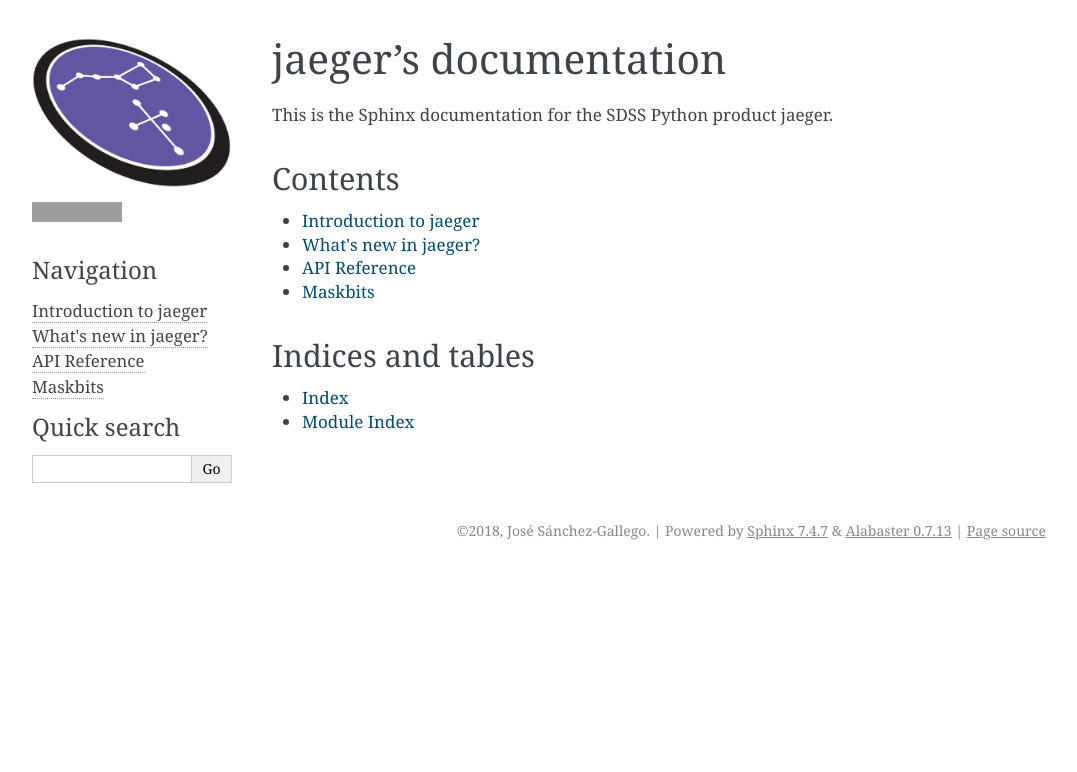
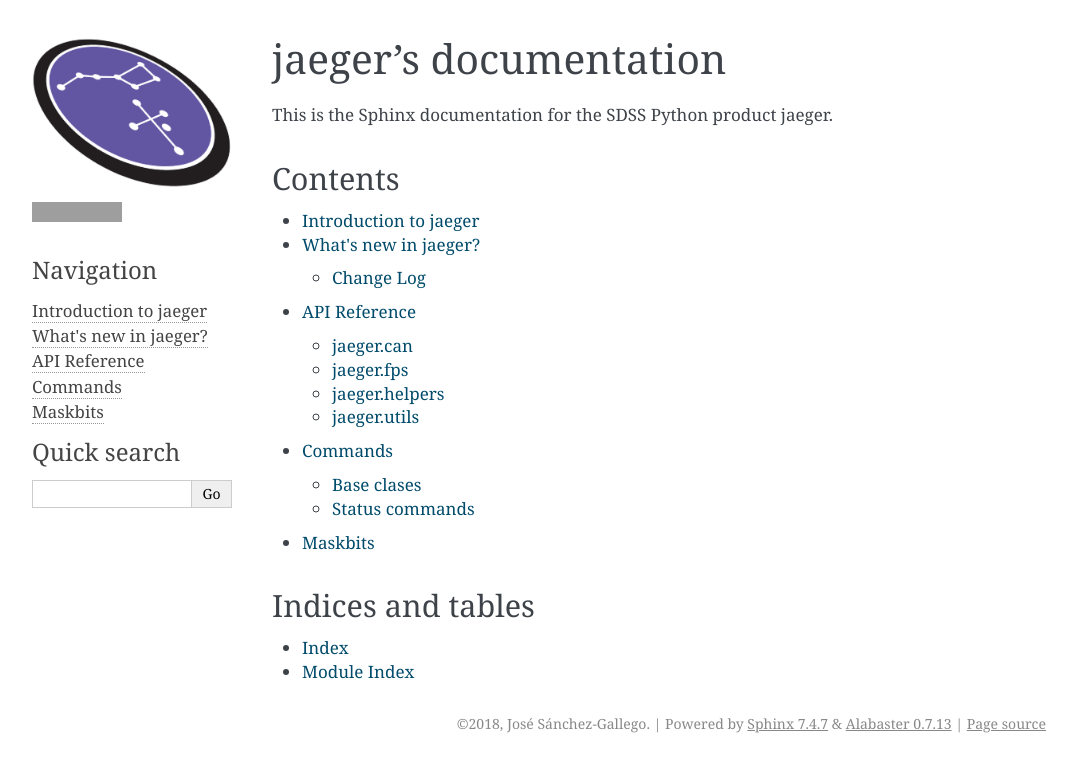
Before and after one commit to sdss/jaeger, a Sphinx documentation site: the page built from docs/sphinx/index.rst, in a window 1280 px wide. Shown: the top 772 px of the page, without its empty margins (106-1183 px from the left). Built offline with Sphinx 7.4.7, drawn with Linux system fonts in a browser that asks for light colours; the version number is read from the project's files by our own code; grey boxes are pictures that could not be loaded.

Commit message:
Update rst files

```diff
--- a/docs/sphinx/api.rst
+++ b/docs/sphinx/api.rst
@@ -22,16 +22,10 @@
    :show-inheritance:
 
 
-jaeger.commands
----------------
+jaeger.helpers
+--------------
 
-.. automodule:: jaeger.commands.commands
-   :members:
-   :show-inheritance:
-
-.. automodule:: jaeger.commands.bootloader
-   :members: load_firmware
-   :show-inheritance:
+.. automodule:: jaeger.utils.helpers
 
 
 jaeger.utils
--- /dev/null
+++ b/docs/sphinx/commands.rst
@@ -0,0 +1,14 @@
+Commands
+========
+
+Base clases
+-----------
+
+.. automodule:: jaeger.commands.commands
+
+
+Status commands
+---------------
+
+.. autoclass:: jaeger.commands.GetID
+    :undoc-members:
--- a/docs/sphinx/index.rst
+++ b/docs/sphinx/index.rst
@@ -8,11 +8,12 @@
 --------
 
 .. toctree::
-  :maxdepth: 1
+  :maxdepth: 2
 
   intro
   What's new in jaeger? <changelog>
   api
+  commands
   maskbits
 
 
--- a/docs/sphinx/maskbits.rst
+++ b/docs/sphinx/maskbits.rst
@@ -2,6 +2,7 @@
 ========
 
 .. automodule:: jaeger.utils.maskbits
-   :members:
-   :show-inheritance:
-   :undoc-members:
+    :undoc-members:
+
+.. autoclass:: jaeger.commands.CommandID
+    :undoc-members:
```
